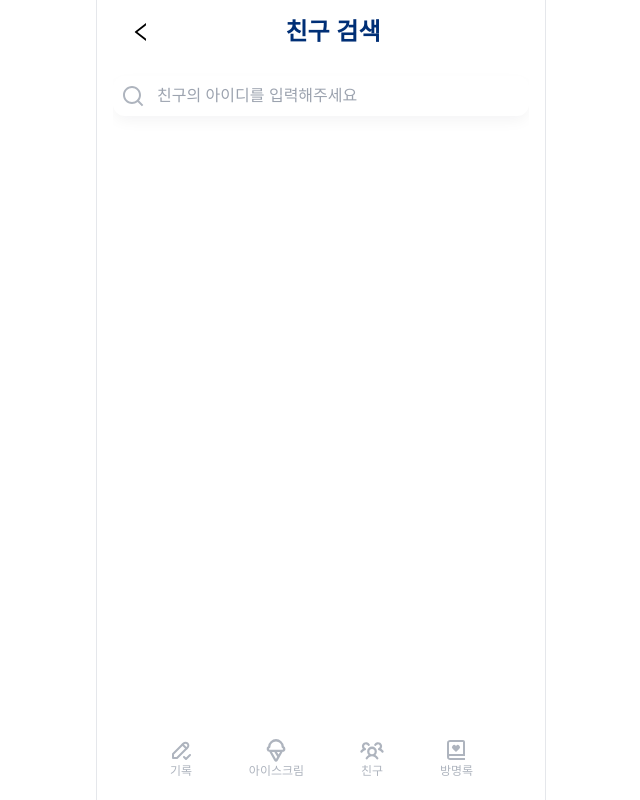
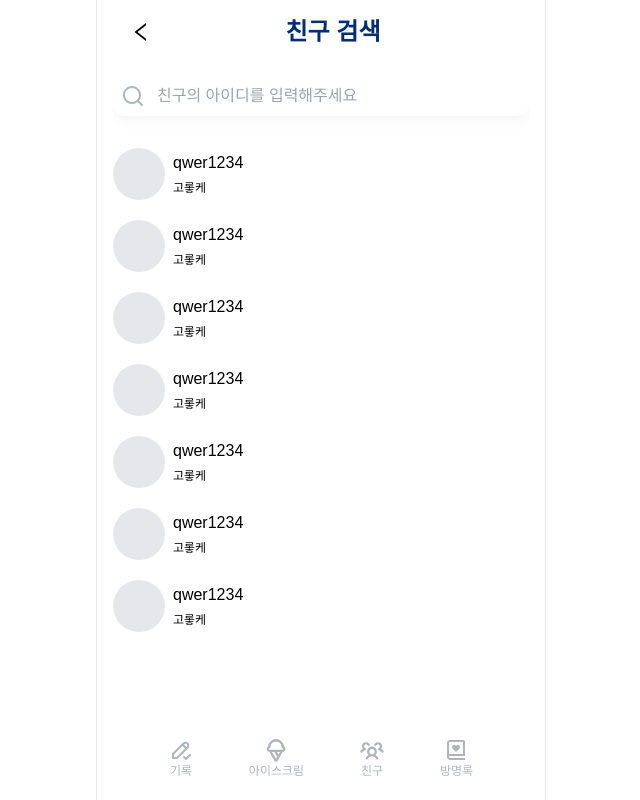
Before and after one commit to LikeLion-KW-TEAM2/TEAM_2_FE, a React (Vite) app: page /friend/search in a window 1280 px wide. Shown: the whole page, without its empty margins (319-959 px from the left). Built offline with nearby package versions, Linux system fonts and the light colour scheme; a web font is replaced by a local one.

Commit message:
feat : 친구 검색 페이지 구현

```diff
--- a/src/components/TextWithProfile/SecondaryText.tsx
+++ b/src/components/TextWithProfile/SecondaryText.tsx
@@ -1,7 +1,7 @@
 import { ChildrenType } from '@/types/common'
 
 const SecondaryText = ({ children }: ChildrenType) => {
-  return <p className="text-medium font-medium">{children}</p>
+  return <p className="text-xsmall">{children}</p>
 }
 
 export default SecondaryText
--- a/src/components/TextWithProfile/TextContainer.tsx
+++ b/src/components/TextWithProfile/TextContainer.tsx
@@ -1,7 +1,11 @@
 import { ChildrenType } from '@/types/common'
 
 const TextContainer = ({ children }: ChildrenType) => {
-  return <div className="text-xsmall">{children}</div>
+  return (
+    <div className="flexCenter">
+      <div className="flexColumn gap-1 text-xsmall">{children}</div>
+    </div>
+  )
 }
 
 export default TextContainer
--- a/src/pages/friend/FriendSearch.tsx
+++ b/src/pages/friend/FriendSearch.tsx
@@ -1,6 +1,7 @@
 import NavLayout from '@/components/NavLayout'
 import SubHeader from '@/components/SubHeader'
 import SearchInput from './components/SearchInput'
+import { TextWithProfile } from '@/components/TextWithProfile'
 
 const FriendSearch = () => {
   return (
@@ -8,7 +9,21 @@ const FriendSearch = () => {
       <SubHeader hidden>친구 검색</SubHeader>
       <SearchInput />
 
-      <div></div>
+      <div className="flexColumn mt-8 gap-5">
+        {[...Array(7)].map((friend, index) => (
+          <TextWithProfile key={index}>
+            <TextWithProfile.Image />
+            <TextWithProfile.TextContainer>
+              <TextWithProfile.PrimaryText>
+                qwer1234
+              </TextWithProfile.PrimaryText>
+              <TextWithProfile.SecondaryText>
+                고롷케
+              </TextWithProfile.SecondaryText>
+            </TextWithProfile.TextContainer>
+          </TextWithProfile>
+        ))}
+      </div>
     </NavLayout>
   )
 }
--- a/src/pages/friend/components/FriendItem.tsx
+++ b/src/pages/friend/components/FriendItem.tsx
@@ -9,9 +9,9 @@ const FriendItem = () => {
           <TextWithProfile.Image />
           <TextWithProfile.TextContainer>
             <TextWithProfile.PrimaryText>고롷케</TextWithProfile.PrimaryText>
-            <TextWithProfile.PrimaryText>
+            <TextWithProfile.SecondaryText>
               개선 중인 습관 : 3개
-            </TextWithProfile.PrimaryText>
+            </TextWithProfile.SecondaryText>
           </TextWithProfile.TextContainer>
         </TextWithProfile>
       </section>
```
